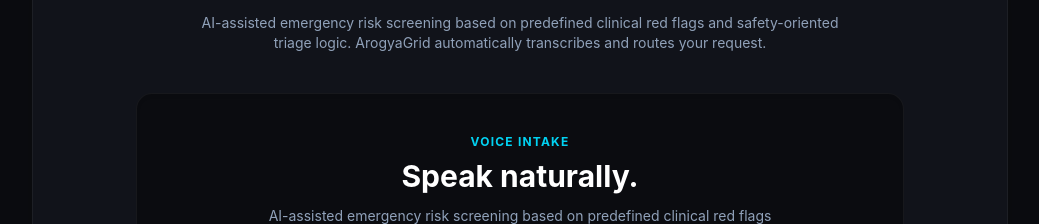
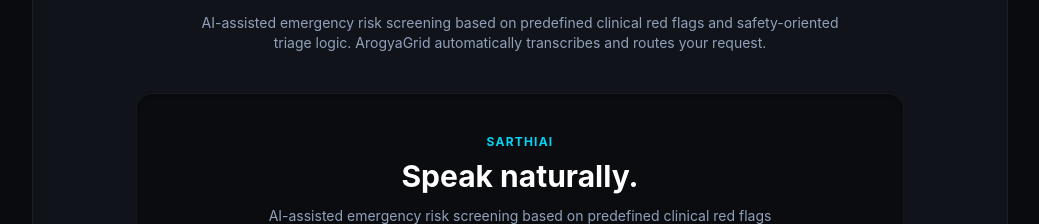
Before and after one commit to quantumcoder-3000/mp_online_healthcare_app, a Next.js app: page / in a window 1280 px wide. Shown: the part 1020-1244 px from the top of the page, without its empty margins (120-1159 px from the left). Built offline with nearby package versions, Linux system fonts and the light colour scheme.

Commit message:
branding: rename voice assistant to SarthiAi

```diff
--- a/src/components/voice/VoiceIntake.tsx
+++ b/src/components/voice/VoiceIntake.tsx
@@ -264,7 +264,7 @@ export function VoiceIntake() {
     <div className="voice-page-embedded w-full max-w-6xl mx-auto">
       <div className="flex flex-col items-center py-8">
         <div className="text-center mb-8">
-          <p className="text-cyan-400 font-bold tracking-widest text-xs mb-2">VOICE INTAKE</p>
+          <p className="text-cyan-400 font-bold tracking-widest text-xs mb-2">SARTHIAI</p>
           <h2 className="text-3xl font-bold text-white mb-3">Speak naturally.</h2>
           <p className="text-slate-400 text-sm max-w-lg mx-auto">
             AI-assisted emergency risk screening based on predefined clinical red flags and safety-oriented triage logic, with escalation to emergency services when high-risk features are detected or when uncertainty exists. The system does not diagnose or replace a medical professional.
```
